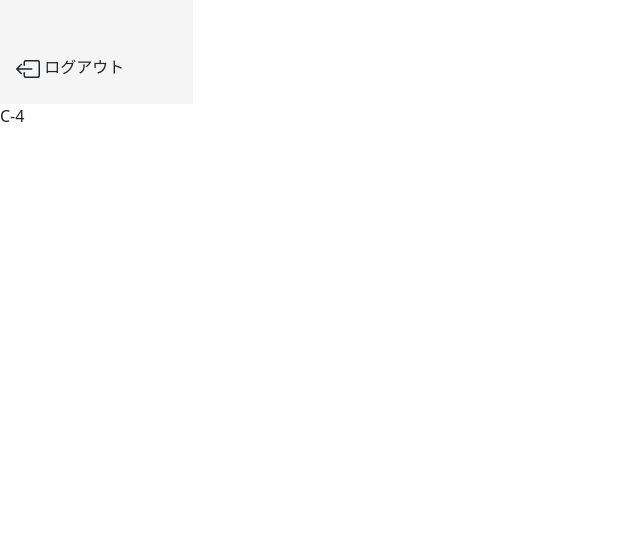
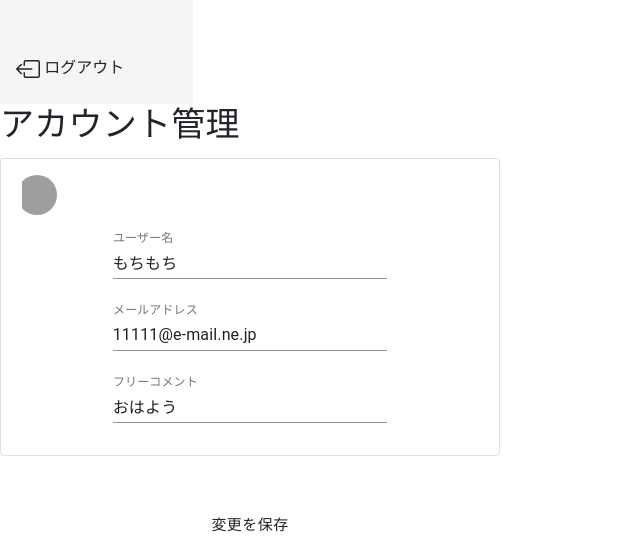
Before and after one commit to sugimoto-ecn/tomomin_front, a React (Create React App) app: page /dashboard/user-setting in a window 1280 px wide. Shown: the part 792-1338 px from the top of the page, without its empty margins (0-640 px from the left). Before the commit the page ends 920 px from the top, so only its background shows below. Built offline with nearby package versions, Linux system fonts and the light colour scheme; grey boxes are pictures that could not be loaded.

Commit message:
アイコン画像の大きさが変わらない

```diff
--- a/src/views/dashboard/UserSetting/UserSetting.module.css
+++ b/src/views/dashboard/UserSetting/UserSetting.module.css
@@ -0,0 +1,4 @@
+
+.mabu{
+    margin-top: 3em;
+}
--- a/src/views/dashboard/UserSetting/index.jsx
+++ b/src/views/dashboard/UserSetting/index.jsx
@@ -1,19 +1,90 @@
 import React from 'react'
 import styles from './UserSetting.module.css'
 import DefaultLayout from '../../../components/templates/DefaultLayout'
+import Box from '@material-ui/core/Box';
+import Card from '@material-ui/core/Card';
+import CardActions from '@material-ui/core/CardActions';
+import CardContent from '@material-ui/core/CardContent';
+import Button from '@material-ui/core/Button';
+import Typography from '@material-ui/core/Typography';
+import Avatar from '@material-ui/core/Avatar';
+import TextField from '@material-ui/core/TextField';
+
+
+const card = (
+    <CardContent>
+        <Box
+            component="form"
+            sx={{
+                '& .MuiTextField-root': { m: 1, width: '30ch', },
+            }}
+            noValidate
+            autoComplete="off"
+        >
+            <Avatar
+                alt="Remy Sharp"
+                src="/static/images/avatar/1.jpg"
+                // sx={{ width: 56, height: 56 }}
+                sx={{ width: 80, height: 80 }}
+            />
+            <div>
+                <TextField
+                    label='ユーザー名'
+                    id="standard"
+                    defaultValue="もちもち"
+                    variant="standard"
+                    margin="normal"
+
+                />
+                <TextField
+                    id="standard"
+                    label="メールアドレス"
+                    defaultValue="11111@e-mail.ne.jp"
+                    variant="standard"
+                    margin="normal"
+                />
+                <TextField
+                    id="standard"
+                    label="フリーコメント"
+                    defaultValue="おはよう"
+                    variant="standard"
+                    margin="normal"
+                />
+            </div>
+        </Box>
+    </CardContent>
+
+);
 
 const UserSetting = () => {
     return (
         <div>
             <DefaultLayout>
                 <>
-                <div>
-                    C-4
-                </div>
+                    <div>
+                          <Typography variant="h4" gutterBottom component="div">
+                            アカウント管理
+                                </Typography>
+                        <Box
+                            sx={{
+                                maxWidth: 500,
+                                color: '#fff',
+                                textAlign: 'center',
+                            }}
+                        >
+
+                            <Card variant="outlined">{card}</Card>
+                            <div className={`${styles.mabu}`}>
+                                <Button size="large" >変更を保存</Button>
+                            </div>
+
+                        </Box>
+                    </div>
                 </>
             </DefaultLayout>
         </div>
     )
 }
 
+
 export default UserSetting
```
